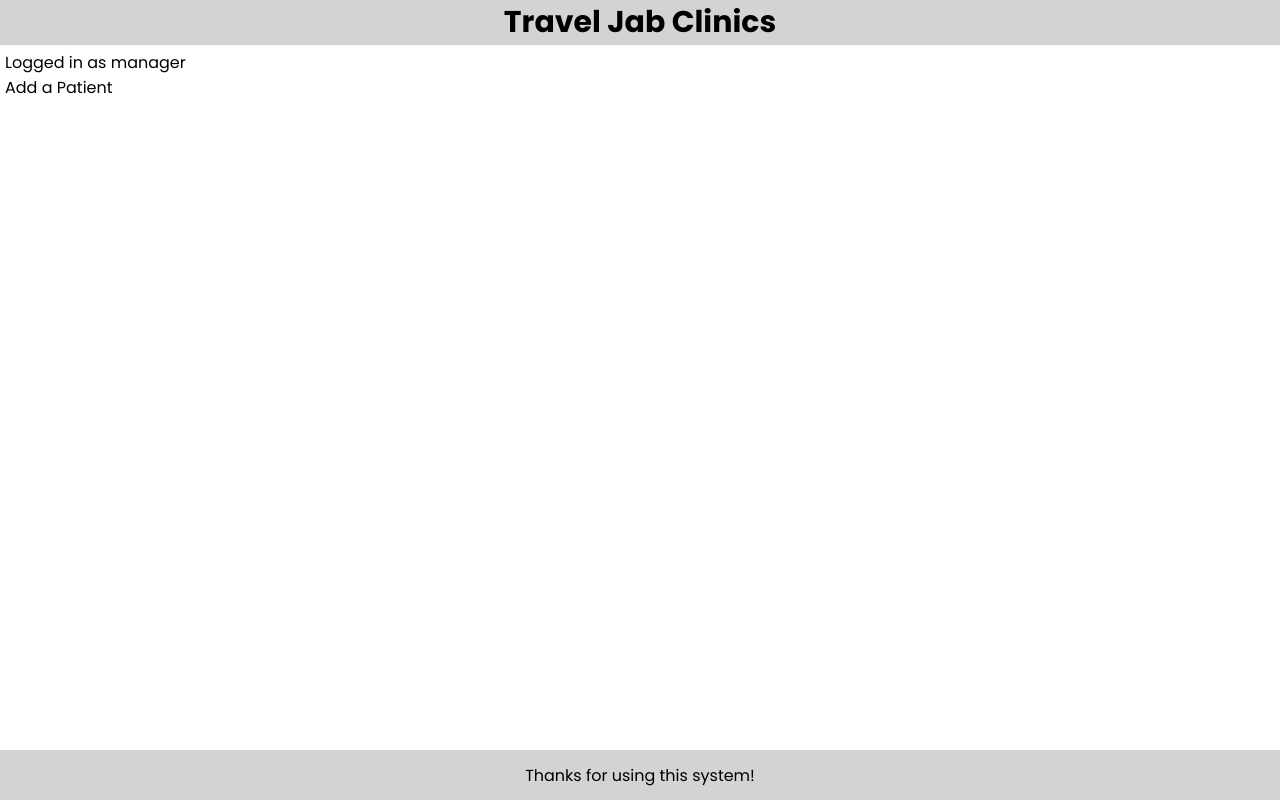
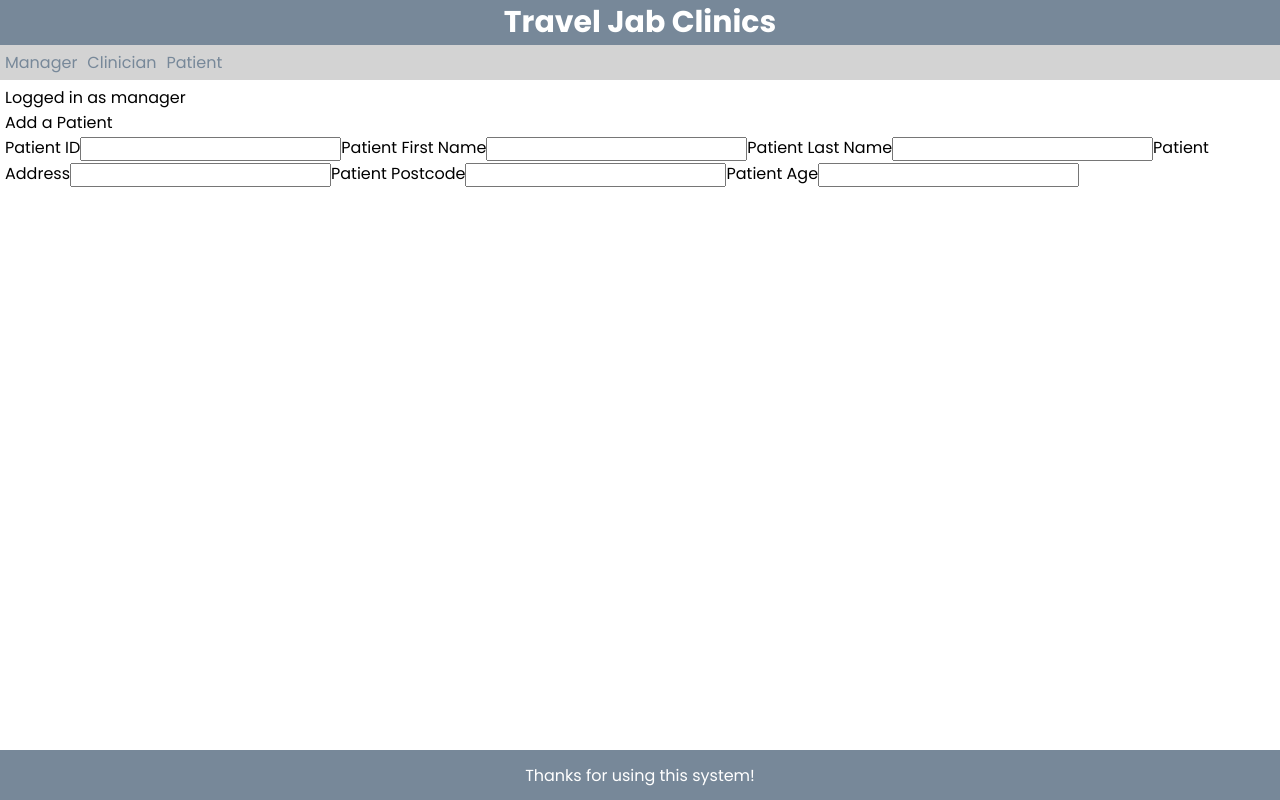
Before and after one commit to ibrahimmajeed2021-byte/Database, a React (Vite) app: page /manager in a window 1280 px wide. Built offline with nearby package versions, Linux system fonts and the light colour scheme.

Commit message:
Added a navbar

```diff
--- a/src/App.jsx
+++ b/src/App.jsx
@@ -1,5 +1,4 @@
 import Layout from "./layout/Layout.jsx";
-
 function App() {
   const user = "manager";
 
--- a/src/layout/Layout.jsx
+++ b/src/layout/Layout.jsx
@@ -1,15 +1,18 @@
 import Header from "./Header.jsx";
 import Form from "../UI/Form.jsx";
 import Footer from "./Footer.jsx";
+import NavBar from "./NavBar.jsx";
 import "./scss/layout.scss";
 
 function Layout({ props }) {
   return (
     <div className="layout">
       <Header />
+      <NavBar />
       <main>
         Logged in as {props}
         <p>Add a Patient</p>
+        <Form />
       </main>
       <Footer />
     </div>
--- /dev/null
+++ b/src/layout/NavBar.jsx
@@ -0,0 +1,19 @@
+import "./scss/NavBar.scss";
+
+function NavBar() {
+  return (
+    <nav>
+      <div className="NavItem">
+        <a>Manager</a>
+      </div>
+      <div className="NavItem">
+        <a>Clinician</a>
+      </div>
+      <div className="NavItem">
+        <a>Patient</a>
+      </div>
+    </nav>
+  );
+}
+
+export default NavBar;
--- a/src/layout/scss/Footer.scss
+++ b/src/layout/scss/Footer.scss
@@ -1,12 +1,12 @@
 footer {
   height: 50px;
   padding: 0 5px;
-	background: lightgrey;
+  background: lightslategrey;
   display: flex;
   align-items: center;
   justify-content: center;
 
   p {
-		color: black;
+    color: white;
   }
 }
--- a/src/layout/scss/Header.scss
+++ b/src/layout/scss/Header.scss
@@ -1,6 +1,7 @@
 .header {
   padding: 0 5px;
-	background: lightgrey;
+  background: lightslategrey;
+  color: white;
 
   p {
     text-align: center;
--- a/src/layout/scss/Layout.scss
+++ b/src/layout/scss/Layout.scss
@@ -8,11 +8,11 @@
 }
 
 div.layout {
-	background: red;
-	min-height: 100vh;
-	display: grid;
-	grid-template-columns: 1fr;
-	grid-template-rows: auto 1fr auto;
+  background: red;
+  min-height: 100vh;
+  display: grid;
+  grid-template-columns: 1fr;
+  grid-template-rows: auto auto 1fr auto;
 
   main {
     padding: 5px;
--- /dev/null
+++ b/src/layout/scss/NavBar.scss
@@ -0,0 +1,15 @@
+nav {
+  padding: 5px;
+  background: lightgray;
+  display: flex;
+  gap: 10px;
+
+  div.NavItem a {
+    color: lightslategray;
+    text-decoration: none;
+
+    &:hover {
+      color: black;
+    }
+  }
+}
```
Lines whose indentation alone changed are shown as unchanged.
